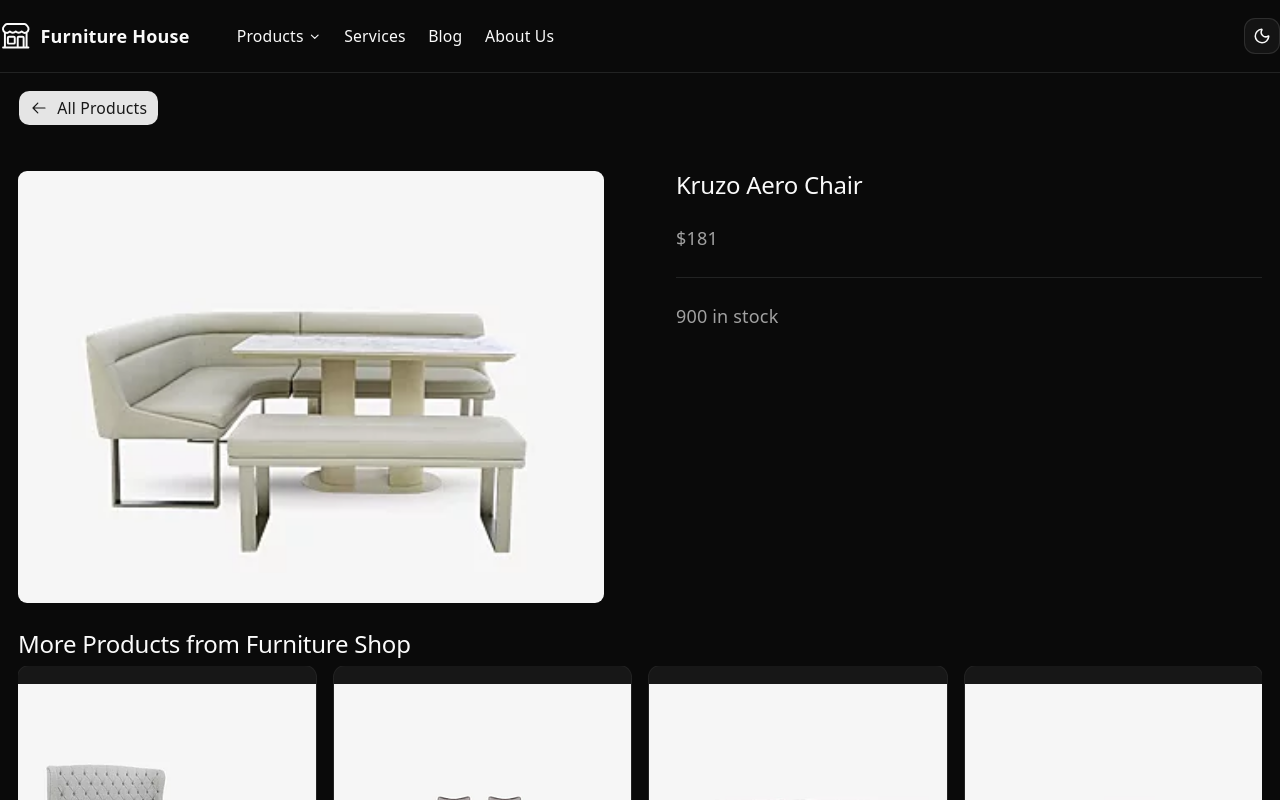
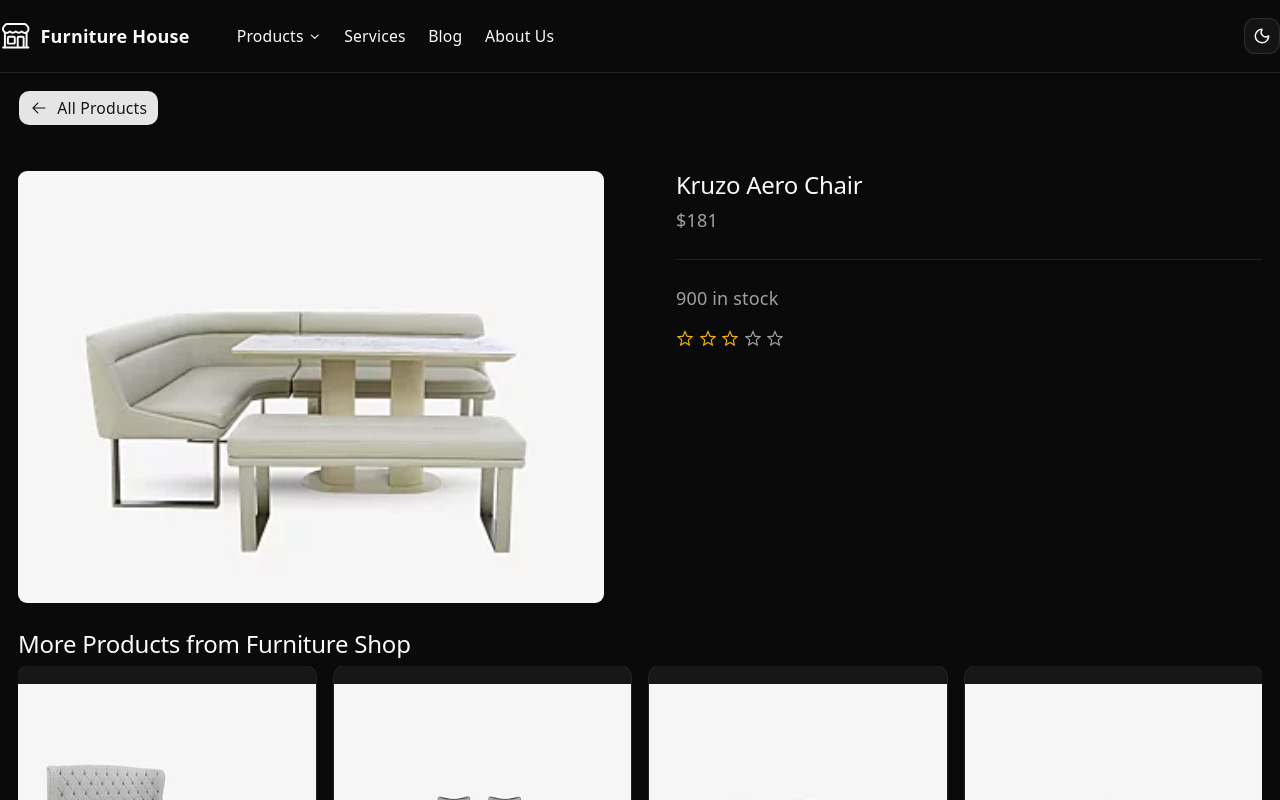
Before and after one commit to myatmonphyusin2022-spec/Furniture, a React (Vite) app in the folder Furniture/: page /products/uuid2 in a window 1280 px wide. Shown: the top 800 px of the page. Built offline with nearby package versions, Linux system fonts and the light colour scheme.

Commit message:
Updated ProductDetail, Icons and Rating

```diff
--- a/Furniture/src/components/Icons.tsx
+++ b/Furniture/src/components/Icons.tsx
@@ -6,6 +6,7 @@ import {
   ArrowLeftIcon,
   LayersIcon,
   PlusIcon,
+  StarIcon,
 } from "@radix-ui/react-icons";
 
 import type { IconProps } from "@radix-ui/react-icons/dist/types";
@@ -37,4 +38,5 @@ export const Icons = {
   arrowLeft: ArrowLeftIcon,
   layers: LayersIcon,
   plus: PlusIcon,
+  star: StarIcon,
 };
--- /dev/null
+++ b/Furniture/src/components/products/Rating.tsx
@@ -0,0 +1,17 @@
+import React from 'react'
+import {Icons} from '@/components/Icons';
+import { cn } from '@/lib/utils';
+interface RatingProp {
+  rating: number;
+}
+function Rating({ rating }: RatingProp) {
+  return (
+    <div className="flex items-center space-x-1">
+        {Array.from({length:5}).map((_, i)=>(
+            <Icons.star key={i} className={cn("size-4", rating >= i+ 1? "text-yellow-500" : "text-muted-foreground")} />
+        ))}
+    </div>
+  )
+}
+
+export default Rating
--- a/Furniture/src/pages/products/ProductDetail.tsx
+++ b/Furniture/src/pages/products/ProductDetail.tsx
@@ -13,6 +13,7 @@ import {
 } from "@/components/ui/carousel";
 import React from "react";
 import { formatPrice } from "@/lib/utils";
+import Rating from "@/components/products/Rating";
 
 function ProductDetail() {
   const { productId } = useParams();
@@ -51,15 +52,19 @@ function ProductDetail() {
         </Carousel>
         <Separator className="mt-4 md:hidden" />
         <div className="flex flex-col gap-4 md:w-1/2">
-          <h2 className="line-clamp-1 text-2xl font-bold">{product?.name}</h2>
-          <p className="text-muted-foreground text-base">
-            {formatPrice(Number(product?.price))}
-          </p>
+          <div className="space-y-2">
+            <h2 className="line-clamp-1 text-2xl font-bold">{product?.name}</h2>
+            <p className="text-muted-foreground text-base">
+              {formatPrice(Number(product?.price))}
+            </p>
+          </div>
           <Separator className="my-1.5" />
           <p className="text-muted-foreground text-base">
             {product?.inventory} in stock
           </p>
-          <div className=""></div>
+          <div className="flex items-center justify-between">
+            <Rating rating={Number(product?.rating)} />
+          </div>
         </div>
       </section>
 
```
